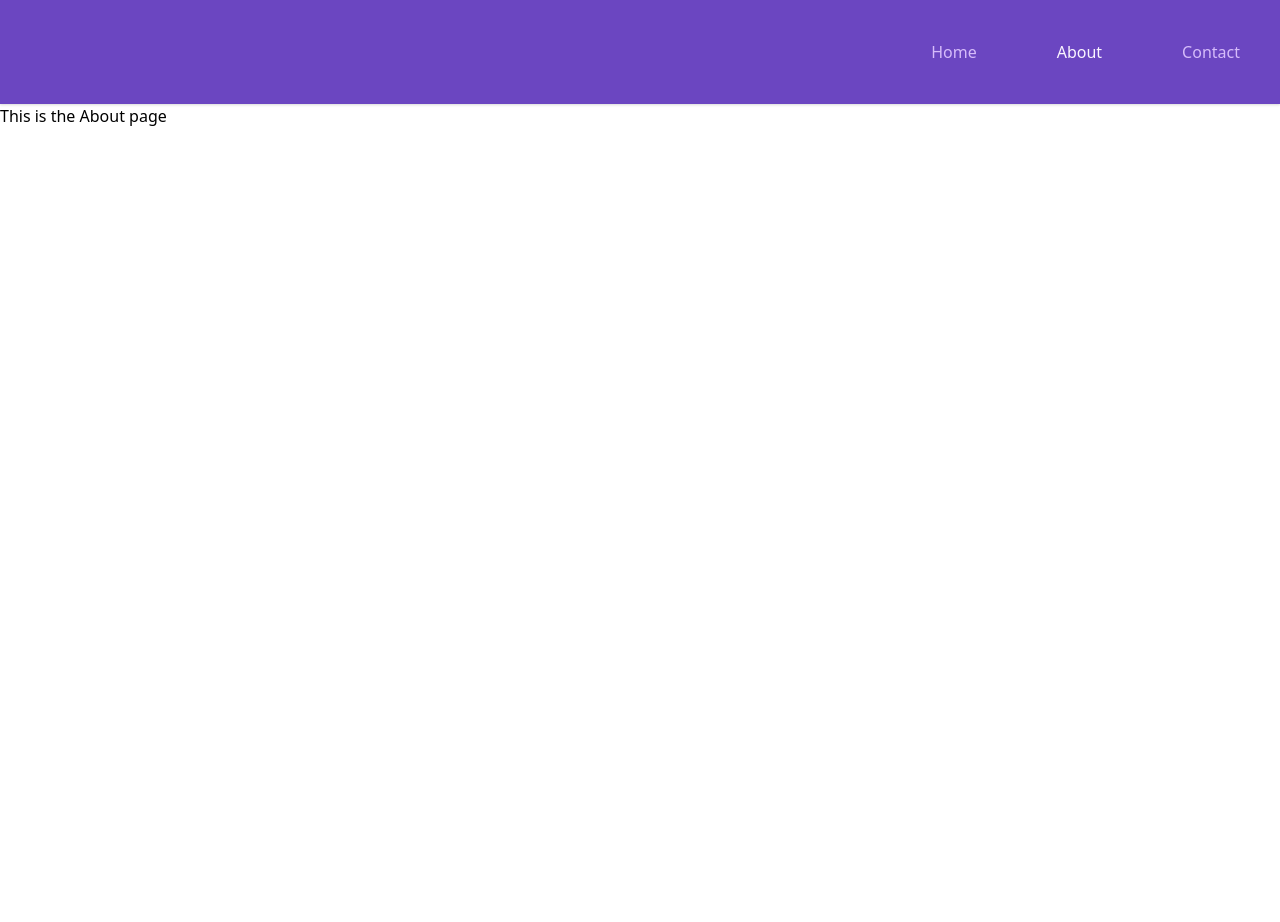
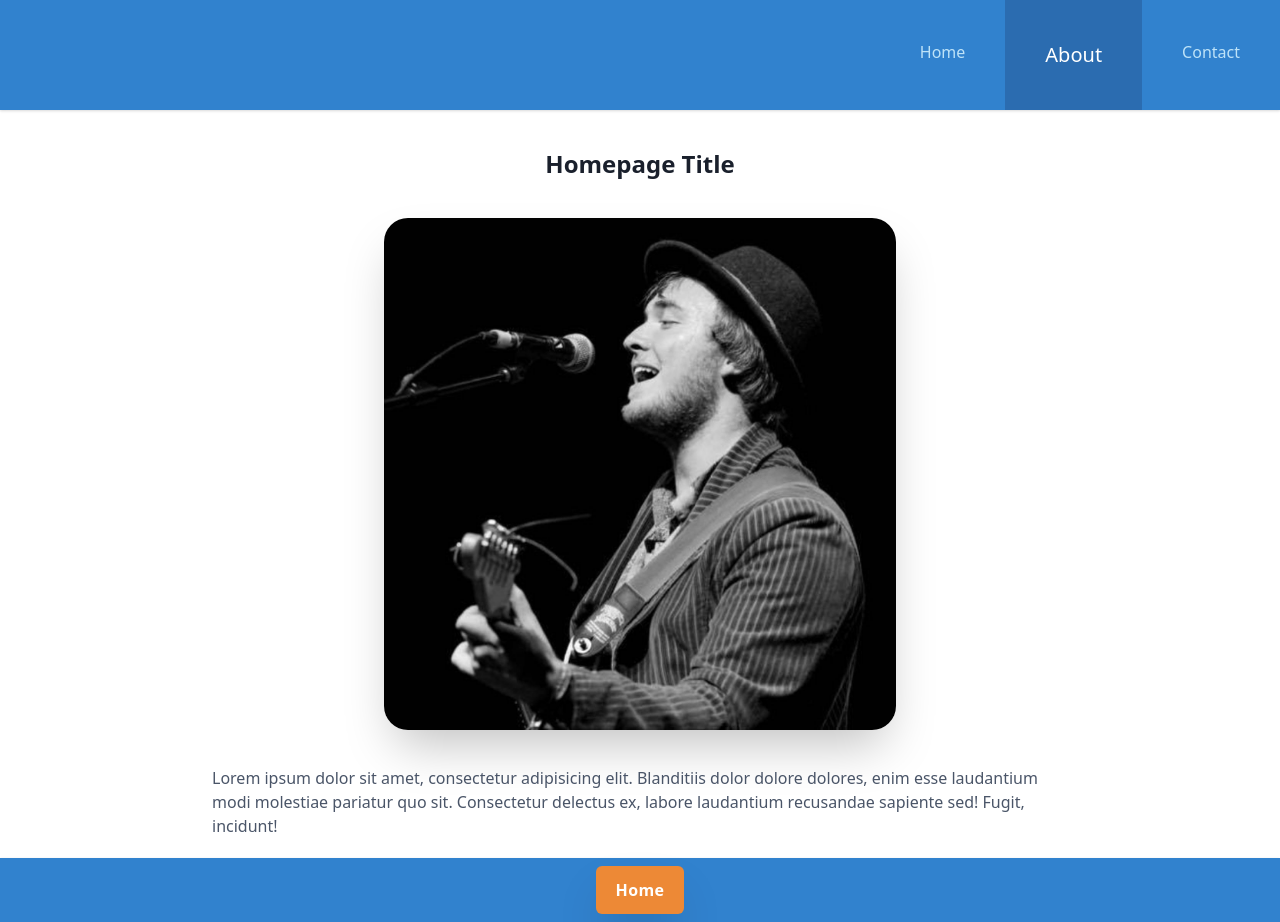
Before and after one commit to davidgfitzgerald/rehearsal-log, a React (Create React App) app: page /about in a window 1280 px wide. Before the commit the page ends 800 px from the top, so only its background shows below. Built offline with nearby package versions, Linux system fonts and the light colour scheme.

Commit message:
Update frontend to include footer

```diff
--- a/src/app.js
+++ b/src/app.js
@@ -1,22 +1,32 @@
 import React from 'react'
 import { Home, About, Contact } from './pages'
-import { Nav } from './layout'
+import { Nav, Footer } from './layout'
 import {
   BrowserRouter as Router,
   Switch,
   Route
 } from 'react-router-dom'
+import { APP_COLOUR_1 } from './globals.json'
 
 function App() {
   return (
+    <div className={"bg-"+APP_COLOUR_1+"-150 flex flex-col min-h-screen"}>
       <Router className="App">
         <Nav/>
+
+        <div className="flex-grow sm:max-w-md md:max-w-lg lg:max-w-4xl mx-auto">
           <Switch>
+            <div>
               <Route exact path="/"><Home/></Route>
               <Route exact path="/about"><About/></Route>
               <Route exact path="/contact"><Contact/></Route>
+            </div>
           </Switch>
+        </div>
+
+        <Footer/>
       </Router>
+    </div>
   )
 }
 
--- a/src/layout/Nav.js
+++ b/src/layout/Nav.js
@@ -1,6 +1,6 @@
 import React from 'react';
-import { NavLink } from "react-router-dom";
-
+import {NavLink} from "react-router-dom";
+import { APP_COLOUR_1 } from '../globals.json'
 const navs = [
   {url: '/', name: 'Home'},
   {url: '/about', name: 'About'},
@@ -8,22 +8,23 @@ const navs = [
 ]
 
 const Nav = () => (
-  <nav className="bg-purple-700 text-purple-300 shadow">
-    <ul className="flex justify-end">
+
+  <div className="">
+    <nav className={"bg-"+APP_COLOUR_1+"-600 text-"+APP_COLOUR_1+"-200 shadow"}>
+      <ul className="flex sm:mx-auto justify-center lg:justify-end">
         {navs.map((navItem, i) => {
           return (
-          <li>
+            <li className="flex" key={i}>
               <NavLink key={i} exact
-                     className="flex space-x-5 p-10 rounded-lg
-                     hover:bg-purple-600
-                     active:bg-purple-800"
-                     activeClassName="text-purple-100"
+                       className={"space-x-5 p-10 hover:bg-" + APP_COLOUR_1 + "-500 hover:text-white"  }
+                       activeClassName={"text-white text-xl bg-" + APP_COLOUR_1 + "-700"}
                        to={navItem.url}>{navItem.name}
               </NavLink>
             </li>)
         })}
       </ul>
     </nav>
+  </div>
 );
 
 export default Nav;
--- a/src/layout/index.js
+++ b/src/layout/index.js
@@ -1,5 +1,6 @@
 import React from 'react'
 import Nav from './Nav'
+import Footer from "./Footer";
 
 const Layout = (props) => (
   <div>
@@ -7,4 +8,4 @@ const Layout = (props) => (
   </div>
 )
 
-export { Layout, Nav }
+export { Layout, Nav, Footer }
--- a/src/pages/About.js
+++ b/src/pages/About.js
@@ -1,9 +1,20 @@
 import React from 'react'
 import {Layout} from '../layout'
+import DFLiveShot from "../assets/images/DFLiveShot.JPG";
 
 const About = () => (
   <Layout>
-    This is the About page
+    <div className="p-5 flex justify-center">
+      <h1 className="mt-4 text-2xl text-gray-900 font-bold">Homepage Title</h1>
+    </div>
+    <div className="mt-4 flex justify-center">
+      <img className="max-w-lg object-cover rounded-3xl shadow-2xl"
+           src={DFLiveShot} alt="DFLiveShot"/>
+    </div>
+    <div className="p-5 flex justify-center"><p className="mt-4 text-gray-700">Lorem ipsum dolor sit amet, consectetur
+      adipisicing elit. Blanditiis dolor dolore dolores, enim esse laudantium modi molestiae pariatur quo sit.
+      Consectetur delectus ex, labore laudantium recusandae sapiente sed! Fugit, incidunt!</p>
+    </div>
   </Layout>
 )
 
--- a/src/pages/Contact.js
+++ b/src/pages/Contact.js
@@ -1,5 +1,5 @@
 import React from 'react'
-import {Layout} from '../layout'
+import { Layout } from '../layout'
 
 const Contact = () => (
   <Layout>
--- a/src/pages/Home.js
+++ b/src/pages/Home.js
@@ -1,10 +1,9 @@
 import React from 'react'
-import DFLiveShot from "../assets/images/DFLiveShot.JPG"
-import {Layout} from '../layout'
+import { Layout } from '../layout'
 
 const Home = () => (
   <Layout>
-    <img src={DFLiveShot} alt="DFLiveShot"/>
+    This is the Home page.
   </Layout>
 )
 
```
Lines whose indentation alone changed are shown as unchanged.
